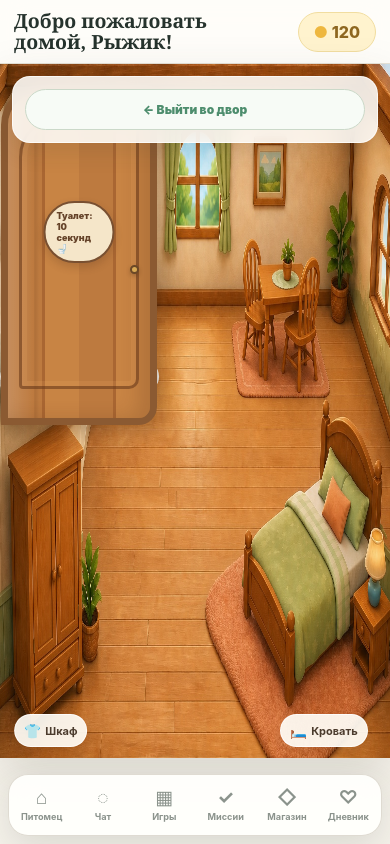
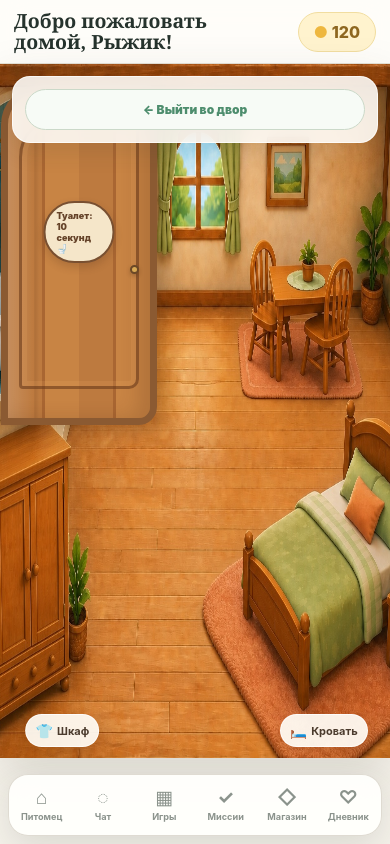
Before and after one commit to dianarustamqyzy/Diana, a React (Vite) app: page /pet-home in a window 390 px wide. Built offline with nearby package versions, Linux system fonts and the light colour scheme; no server answers.

Commit message:
Improve mobile scene proportions

```diff
--- a/src/components/PetHomeRoom.tsx
+++ b/src/components/PetHomeRoom.tsx
@@ -1,6 +1,6 @@
 import { CSSProperties, useEffect, useRef, useState } from 'react';
 import roomImage from '../assets/scenes/pet-home-room.jpg';
-import mobileRoomImage from '../assets/scenes/pet-home-room-mobile.jpg';
+import mobileRoomImage from '../assets/scenes/pet-home-room-mobile-v2.jpg';
 import { petOptions, PetType } from '../data/gameData';
 import { PetMeal } from '../context/gameState';
 import { useDraggablePet } from '../hooks/useDraggablePet';
--- a/src/styles/mobile-scenes.css
+++ b/src/styles/mobile-scenes.css
@@ -68,7 +68,7 @@
     border: 0;
     border-radius: 0;
     background-position: center;
-    background-size: 100% 100%;
+    background-size: 122% 100%;
   }
 
   .mobile-scene-hint {
@@ -137,31 +137,31 @@
     border-radius: 0;
     background-image: var(--mobile-room-image);
     background-position: center;
-    background-size: 100% 100%;
+    background-size: 122% 100%;
   }
 
   .home-table-foreground,
   .home-toilet-foreground {
     background-image: var(--mobile-room-image);
     background-position: center;
-    background-size: 100% 100%;
+    background-size: 122% 100%;
   }
 
   .home-place--bath {
     left: 0;
-    width: 21%;
+    width: 27%;
   }
 
   .home-place--toilet {
-    left: 24%;
-    width: 13%;
+    left: 20%;
+    width: 18%;
   }
 
   .home-place--table {
     right: 0;
     left: auto;
     top: 20%;
-    width: 42%;
+    width: 48%;
     height: 34%;
   }
 
@@ -175,7 +175,7 @@
   .home-place--wardrobe {
     left: 0;
     bottom: 0;
-    width: 26%;
+    width: 32%;
     height: 42%;
   }
 
```
